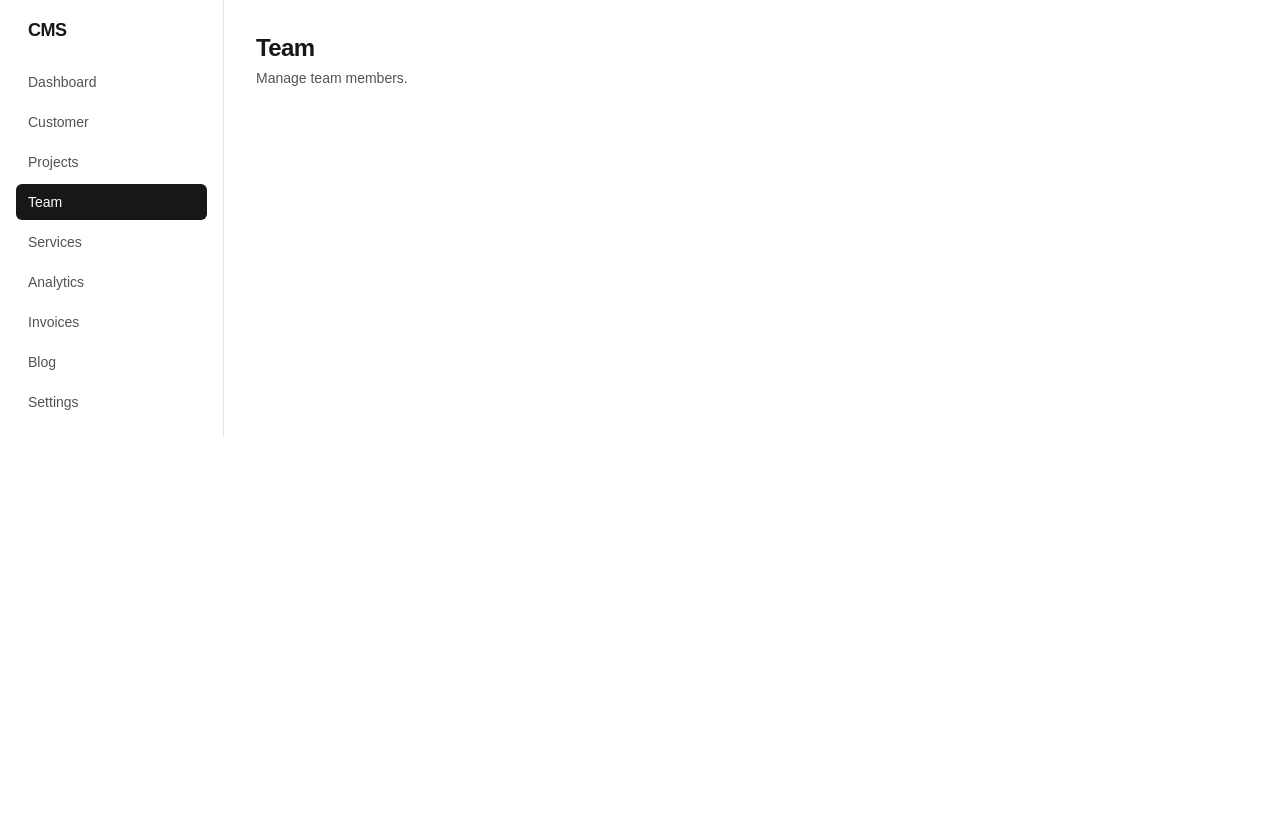
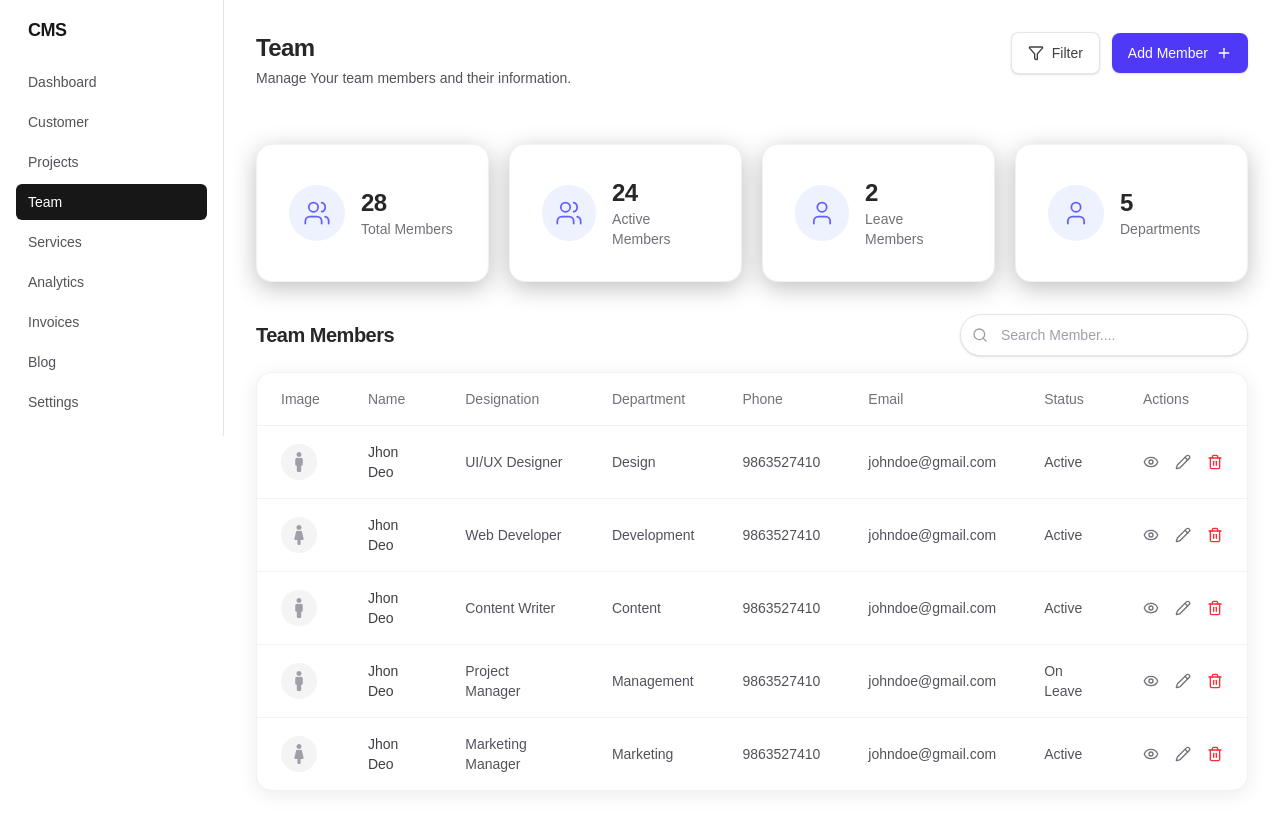
Before and after one commit to GoingGeniusGroup/CMS, a Next.js app: page /team in a window 1280 px wide. Before the commit the page ends 800 px from the top, so only its background shows below. Built offline with nearby package versions, Linux system fonts and the light colour scheme.

Commit message:
Team page-2883

```diff
--- a/app/(app)/team/page.tsx
+++ b/app/(app)/team/page.tsx
@@ -1,9 +1,111 @@
+import { Users, User, Filter, Plus, Eye, Pencil, Trash2, Search } from "lucide-react";
+import { FaMale, FaFemale } from "react-icons/fa";
 import { PageHeader } from "@/components/PageHeader";
+
+const stats = [
+  { label: "Total Members", value: 28, icon: Users },
+  { label: "Active Members", value: 24, icon: Users },
+  { label: "Leave Members", value: 2, icon: User },
+  { label: "Departments", value: 5, icon: User },
+];
+
+const members = [
+  { name: "Jhon Deo", designation: "UI/UX Designer", department: "Design", phone: "9863527410", email: "johndoe@gmail.com", status: "Active", gender: "male" },
+  { name: "Jhon Deo", designation: "Web Developer", department: "Development", phone: "9863527410", email: "johndoe@gmail.com", status: "Active", gender: "female" },
+  { name: "Jhon Deo", designation: "Content Writer", department: "Content", phone: "9863527410", email: "johndoe@gmail.com", status: "Active", gender: "male" },
+  { name: "Jhon Deo", designation: "Project Manager", department: "Management", phone: "9863527410", email: "johndoe@gmail.com", status: "On Leave", gender: "male" },
+  { name: "Jhon Deo", designation: "Marketing Manager", department: "Marketing", phone: "9863527410", email: "johndoe@gmail.com", status: "Active", gender: "female" },
+];
 
 export default function TeamPage() {
   return (
-    <>
-      <PageHeader title="Team" description="Manage team members." />
-    </>
+    <div className="text-zinc-800">
+      {/* Header */}
+      <div className="mb-8 flex flex-wrap items-start justify-between gap-4">
+        <PageHeader title="Team" description="Manage Your team members and their information." />
+        <div className="flex items-center gap-3">
+          <button className="inline-flex items-center gap-2 rounded-lg border border-black/10 bg-white px-4 py-2.5 text-sm font-medium text-zinc-700 shadow-sm">
+            <Filter className="h-4 w-4" />
+            Filter
+          </button>
+          <button className="inline-flex items-center gap-2 rounded-lg bg-indigo-600 px-4 py-2.5 text-sm font-medium text-white shadow-sm">
+            Add Member
+            <Plus className="h-4 w-4" />
+          </button>
+        </div>
+      </div>
+
+      {/* Stat cards */}
+      <div className="mb-8 grid grid-cols-1 gap-5 sm:grid-cols-2 lg:grid-cols-4">
+        {stats.map(({ label, value, icon: Icon }) => (
+          <div key={label} className="flex items-center gap-4 rounded-2xl border border-black/5 bg-white p-8 shadow-[0_6px_24px_rgba(0,0,0,0.25)]">
+            <span className="flex h-14 w-14 items-center justify-center rounded-full bg-indigo-50 text-indigo-500">
+              <Icon className="h-7 w-7" strokeWidth={1.5} />
+            </span>
+            <div>
+              <div className="text-2xl font-semibold tracking-tight">{value}</div>
+              <div className="text-sm text-zinc-500">{label}</div>
+            </div>
+          </div>
+        ))}
+      </div>
+
+      {/* Team Members */}
+      <div className="mb-4 flex flex-wrap items-center justify-between gap-4">
+        <h2 className="text-xl font-semibold tracking-tight">Team Members</h2>
+        <div className="relative">
+          <Search className="pointer-events-none absolute left-3 top-1/2 h-4 w-4 -translate-y-1/2 text-zinc-400" />
+          <input
+            type="search"
+            placeholder="Search Member...."
+            className="w-72 rounded-full border border-black/10 bg-white py-2.5 pl-10 pr-4 text-sm text-zinc-700 shadow-sm outline-none placeholder:text-zinc-400"
+          />
+        </div>
+      </div>
+
+      {/* Table */}
+      <div className="overflow-hidden rounded-2xl border border-black/5 bg-white shadow-[0_4px_20px_rgba(0,0,0,0.08)]">
+        <div className="overflow-x-auto">
+          <table className="w-full min-w-[820px] text-left text-sm">
+            <thead>
+              <tr className="text-zinc-500">
+                <th className="px-6 py-4 font-medium">Image</th>
+                <th className="px-6 py-4 font-medium">Name</th>
+                <th className="px-6 py-4 font-medium">Designation</th>
+                <th className="px-6 py-4 font-medium">Department</th>
+                <th className="px-6 py-4 font-medium">Phone</th>
+                <th className="px-6 py-4 font-medium">Email</th>
+                <th className="px-6 py-4 font-medium">Status</th>
+                <th className="px-6 py-4 font-medium">Actions</th>
+              </tr>
+            </thead>
+            <tbody>
+              {members.map((m, i) => (
+                <tr key={i} className="border-t border-black/5">
+                  <td className="px-6 py-4">
+                    <span className="flex h-9 w-9 items-center justify-center rounded-full bg-zinc-100 text-zinc-400">
+                      {m.gender === "female" ? <FaFemale className="h-5 w-5" /> : <FaMale className="h-5 w-5" />}
+                    </span>
+                  </td>
+                  <td className="px-6 py-4 text-zinc-700">{m.name}</td>
+                  <td className="px-6 py-4 text-zinc-600">{m.designation}</td>
+                  <td className="px-6 py-4 text-zinc-600">{m.department}</td>
+                  <td className="px-6 py-4 text-zinc-600">{m.phone}</td>
+                  <td className="px-6 py-4 text-zinc-600">{m.email}</td>
+                  <td className="px-6 py-4 text-zinc-600">{m.status}</td>
+                  <td className="px-6 py-4">
+                    <div className="flex items-center gap-4 text-zinc-500">
+                      <Eye className="h-4 w-4" />
+                      <Pencil className="h-4 w-4" />
+                      <Trash2 className="h-4 w-4 text-red-500" />
+                    </div>
+                  </td>
+                </tr>
+              ))}
+            </tbody>
+          </table>
+        </div>
+      </div>
+    </div>
   );
 }
```
